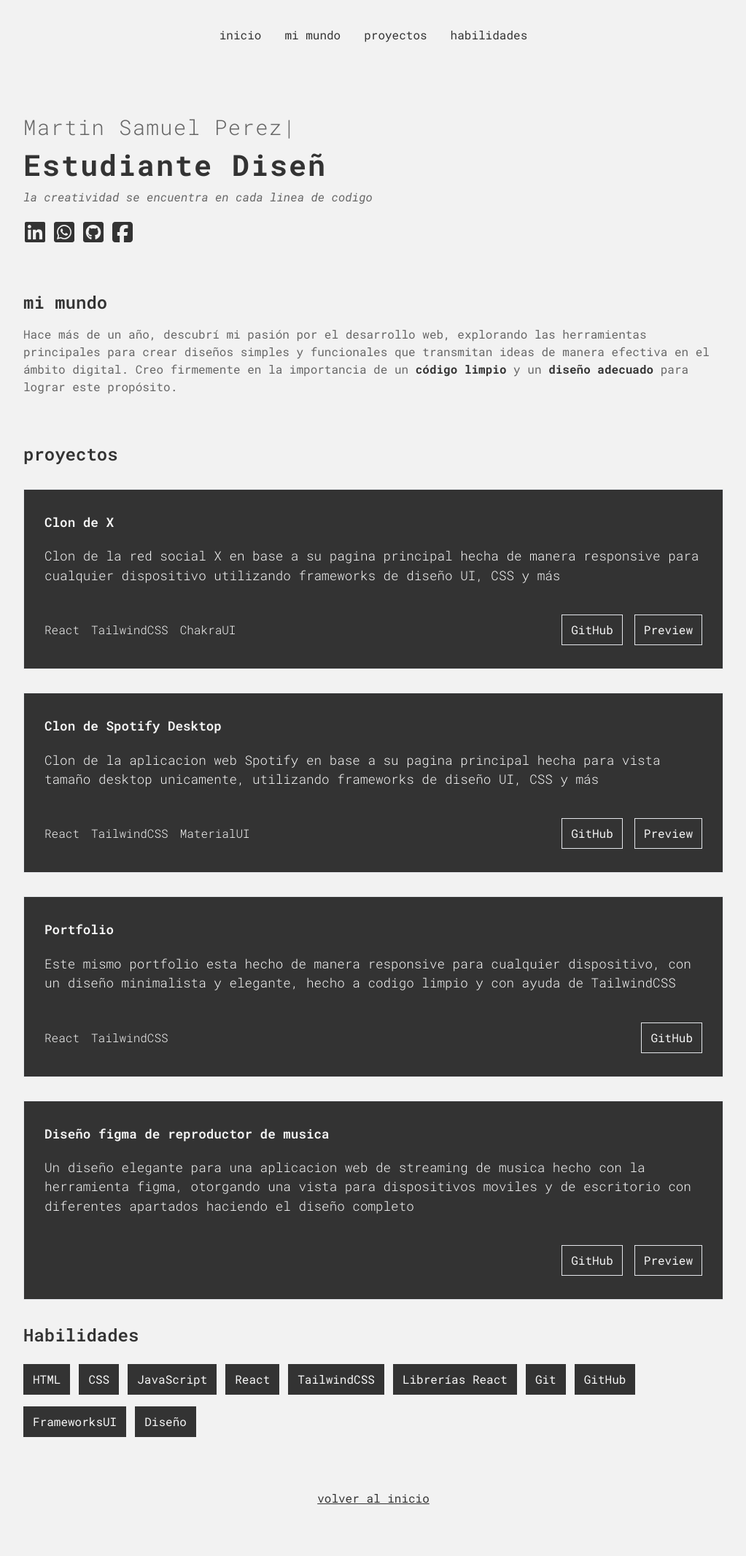
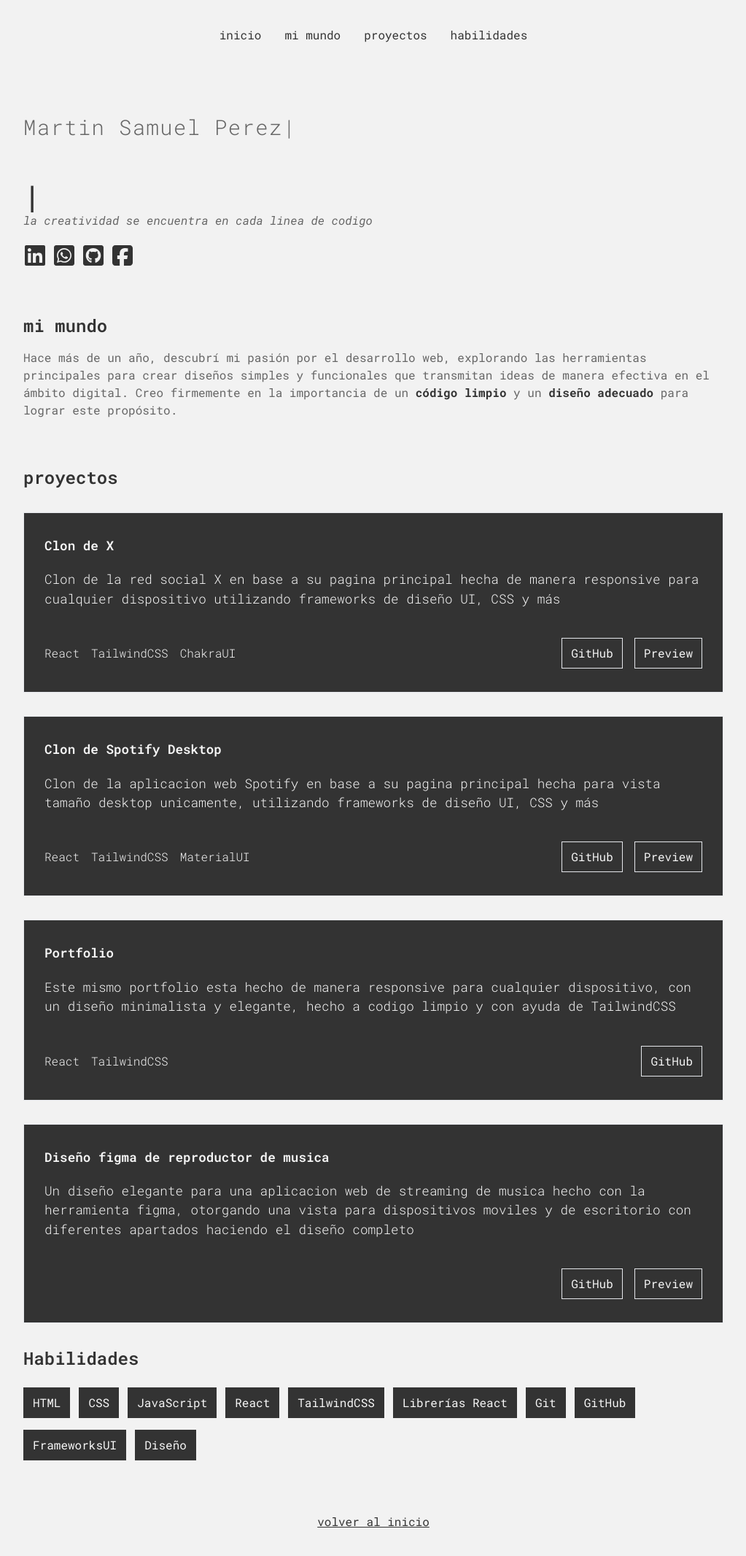
Before and after one commit to INKINSS/cv, a React (Vite) app: page / in a window 1280 px wide. Shown: the top 2132 px of the page at 73% size, without its empty margins (128-1151 px from the left). Built offline with nearby package versions, Linux system fonts and the light colour scheme.

Commit message:
cambios en h1, meta en el header del index principal y cambio de etiqueta a footer

```diff
--- a/index.html
+++ b/index.html
@@ -1,10 +1,14 @@
 <!doctype html>
-<html lang="en">
+<html lang="es">
 
 <head>
   <meta charset="UTF-8" />
   <link rel="icon" type="image/svg+xml" href="./src/assets/icon.webp" />
   <meta name="viewport" content="width=device-width, initial-scale=1.0" />
+  <meta name="author" content="Martin Samuel Perez Montenegro">
+  <meta name="keywords" content="portfolio, developer, frontend, react, UIdesing">
+  <meta name="description"
+    content="porfolio frontEnd con React con proyectos que incluyen clones de redes sociales, streaming de musica y diseños UI hechos en figma">
   <title>portfolio</title>
 </head>
 
--- a/src/components/BackInitial.jsx
+++ b/src/components/BackInitial.jsx
@@ -13,9 +13,9 @@ const BackInitial = () => {
     };
 
     return (
-        <section className="flex justify-center items-center my-16 w-full z-50">
+        <footer className="flex justify-center items-center my-16 w-full z-50">
             <a className="inline-block underline cursor-pointer text-customBlack hover:text-customBlackLight transition-all duration-200" onClick={(event) => { handleMenuItemClick("banner", event) }}>volver al inicio</a>
-        </section>
+        </footer>
     );
 }
 
--- a/src/components/Banner.jsx
+++ b/src/components/Banner.jsx
@@ -9,7 +9,8 @@ const Banner = () => {
     return (
         <Fade delay={.5} cascade damping={.5}>
             <section className="-z-10" id='banner'>
-                <ReactTyped className="font-light text-xl lg:text-[1.8em] md:text-[1.5em] tracking-[.05em] text-customBlackLight" strings={["Martin Samuel Perez"]} typeSpeed={40} />
+                <h2><ReactTyped className="font-light text-xl lg:text-[1.8em] md:text-[1.5em] tracking-[.05em] text-customBlackLight" strings={["Martin Samuel Perez"]} typeSpeed={40} /></h2>
+
                 <ReactTyped
                     className="font-bold text-2xl lg:text-[2.5em] md:text-[2em] lg:mt-2 tracking-[.05em] text-customBlack block"
                     strings={[
@@ -22,7 +23,7 @@ const Banner = () => {
                     attr="placeholder"
                     loop
                 >
-                    <input type="text" className='bg-customWhiteLight placeholder:text-customBlack' />
+                    <h1><input type="text" className='bg-customWhiteLight placeholder:text-customBlack' /></h1>
                 </ReactTyped>
                 <span className="text-sm lg:text-[1em] inline-block mt-2 italic text-customBlackLight">la creatividad se encuentra en cada linea de codigo</span>
                 <section className='flex gap-2 mt-5'>
```
